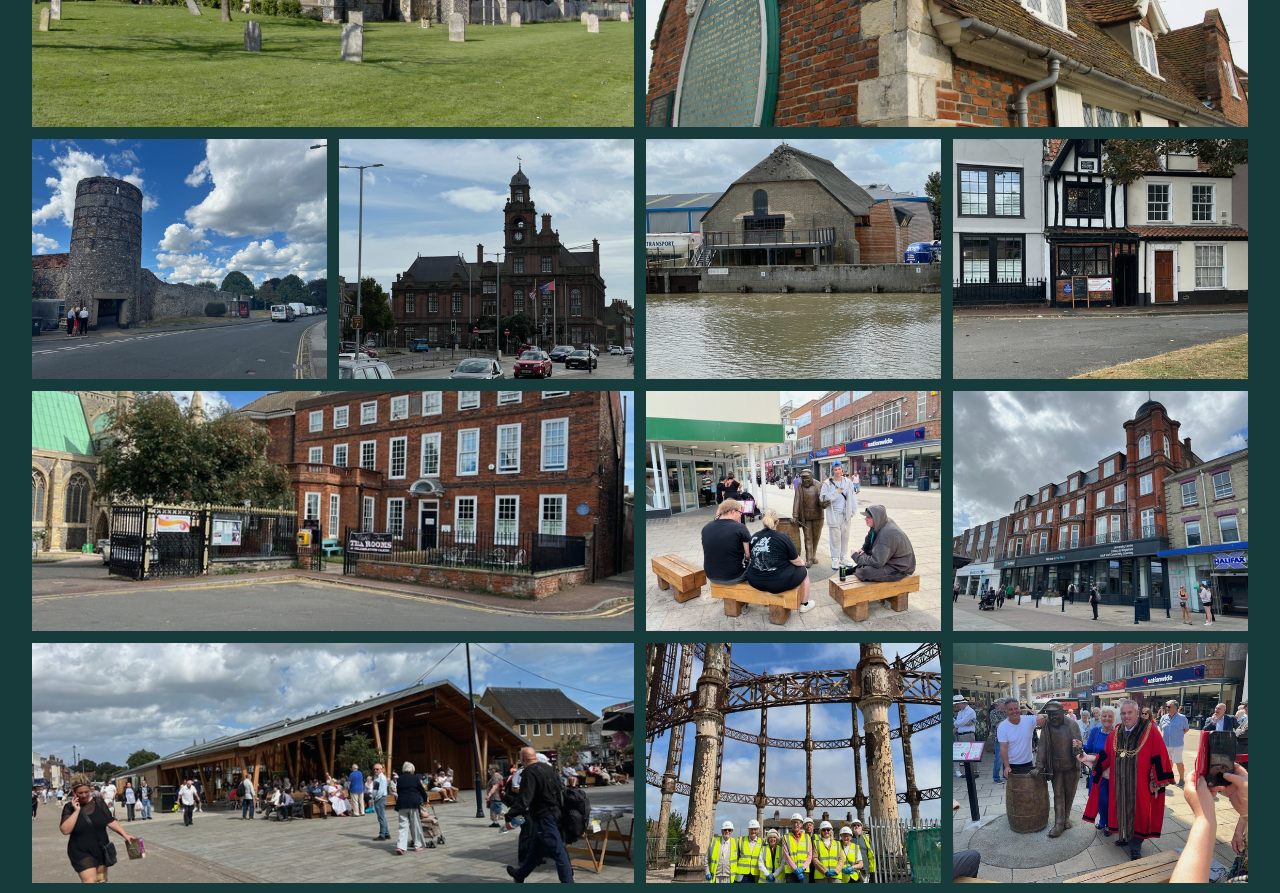
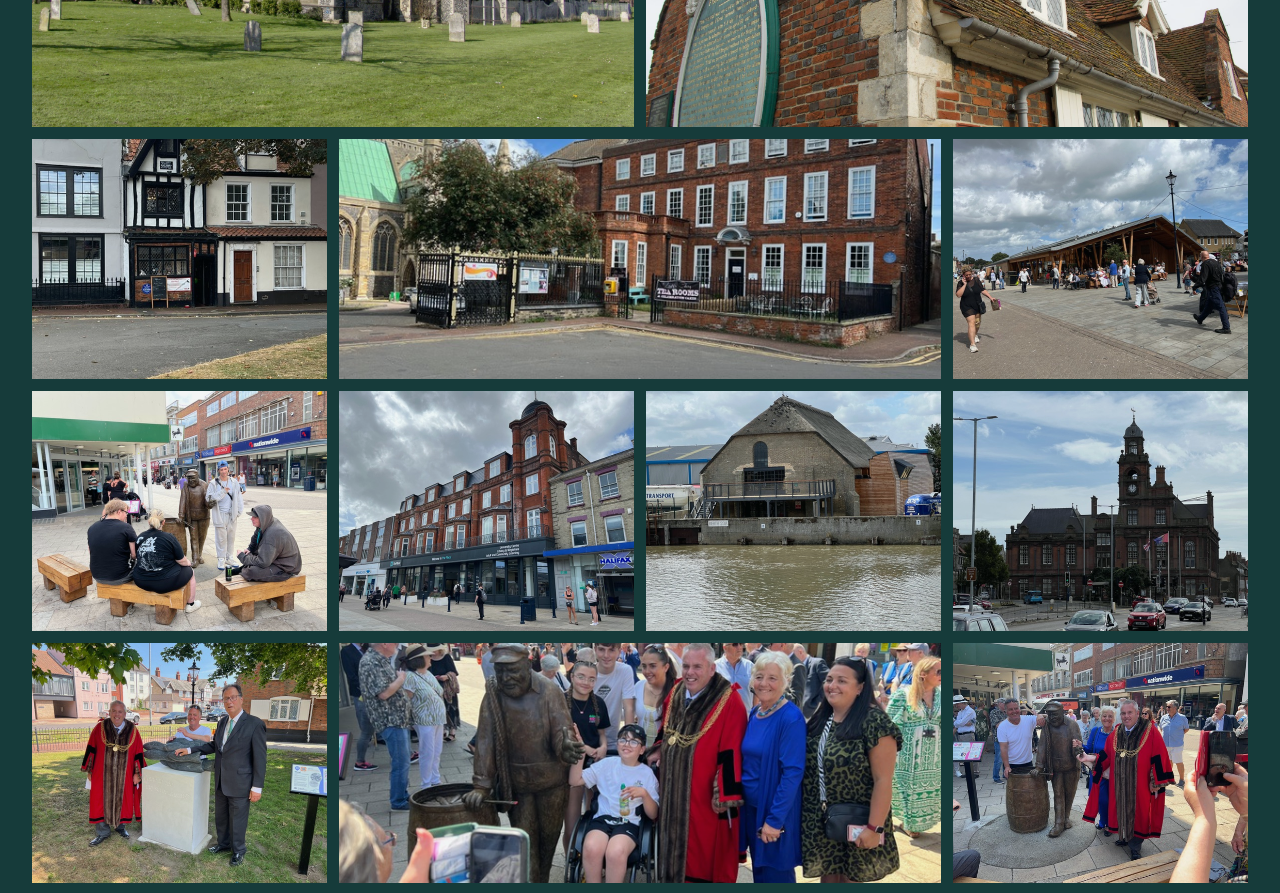
Before and after one commit to doomedramen/civicsocietygy, a Next.js app: page /civicsocietygy/ in a window 1280 px wide. Shown: the part 3100-3993 px from the top of the page. Built offline with nearby package versions, Linux system fonts and the light colour scheme.

Commit message:
Use Hugh's photo captions and order for town gallery
Reorders the new gallery photos to match Hugh's description and
replaces the generic alt text with the real building/event names
he provided (Anna Sewell House, the Herring sculpture unveiling,
Yarn with Ernie, etc).

```diff
--- a/app/page.tsx
+++ b/app/page.tsx
@@ -46,8 +46,33 @@ const galleryImages = [
     className: "sm:col-span-2",
   },
   {
-    file: "IMG_8889.jpg",
-    alt: "A section of Great Yarmouth's medieval town wall with a stone tower",
+    file: "IMG_8855.jpg",
+    alt: "Anna Sewell House, where the writer of Black Beauty lived",
+    className: "",
+  },
+  {
+    file: "IMG_8854.jpg",
+    alt: "Great Yarmouth Old Vicarage with the Minster tower behind",
+    className: "sm:col-span-2",
+  },
+  {
+    file: "IMG_8853.jpg",
+    alt: "Great Yarmouth's Indoor Market",
+    className: "",
+  },
+  {
+    file: "IMG_8852.jpg",
+    alt: "The Yarn with Ernie statue in the Market Place",
+    className: "",
+  },
+  {
+    file: "IMG_8850.jpg",
+    alt: "The Place, the new library and university learning centre in the old Palmers department store",
+    className: "",
+  },
+  {
+    file: "IMG_8845.jpg",
+    alt: "The Old Ice House in Great Yarmouth",
     className: "",
   },
   {
@@ -56,53 +81,28 @@ const galleryImages = [
     className: "",
   },
   {
-    file: "IMG_8845.jpg",
-    alt: "A thatched former net store overlooking the harbour in Great Yarmouth",
-    className: "",
-  },
-  {
-    file: "IMG_8854.jpg",
-    alt: "The Minster Church of St Nicholas and the Old Merchant's House on Priory Plain",
-    className: "sm:col-span-2",
-  },
-  {
-    file: "IMG_8855.jpg",
-    alt: "A timber-framed Row house on the South Quay in Great Yarmouth",
-    className: "",
-  },
-  {
-    file: "IMG_8852.jpg",
-    alt: "The Place development on the Market Place, Great Yarmouth",
-    className: "",
-  },
-  {
-    file: "IMG_8850.jpg",
-    alt: "The Place, a former department store now home to the library and university centre",
-    className: "",
-  },
-  {
-    file: "IMG_8853.jpg",
-    alt: "The new market shelter and Market Place on a busy afternoon",
-    className: "sm:col-span-2",
-  },
-  {
-    file: "IMG_8602.jpg",
-    alt: "Civic Society members visiting a historic gasholder site in Great Yarmouth",
-    className: "",
-  },
-  {
-    file: "IMG_8673.jpg",
-    alt: "The unveiling of a new bronze statue in Great Yarmouth Market Place",
+    file: "IMG_8678.jpg",
+    alt: "The Mayor and Henry Cator with the artist of the Herring sculpture",
     className: "",
   },
   {
     file: "IMG_8676.jpg",
-    alt: "Local residents gathered around the newly unveiled statue in the Market Place",
+    alt: "Ernie's family with the Yarn with Ernie statue after its unveiling by the Mayor",
+    className: "sm:col-span-2",
+  },
+  {
+    file: "IMG_8673.jpg",
+    alt: "The Yarn with Ernie statue with some of Ernie's family",
     className: "",
   },
   {
-    file: "IMG_8678.jpg",
-    alt: "The Mayor of Great Yarmouth at a civic unveiling ceremony",
+    file: "IMG_8602.jpg",
+    alt: "Civic Society members visiting the Gas Holder",
+    className: "",
+  },
+  {
+    file: "IMG_8889.jpg",
+    alt: "Blackfriars Tower and part of the Town Wall",
     className: "",
   },
 ];
```
